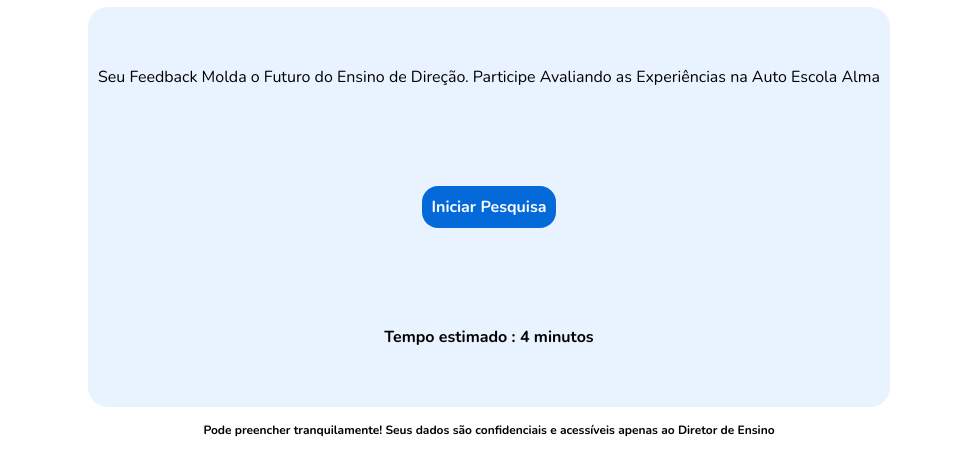
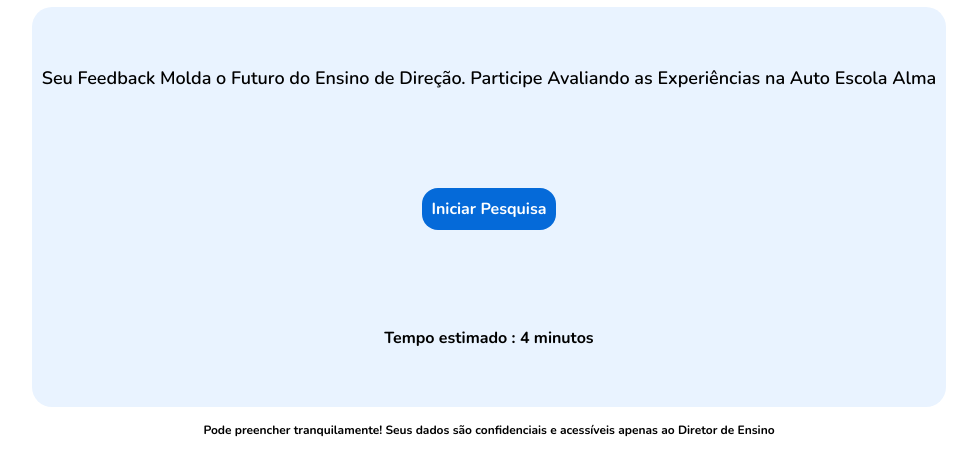
Before and after one commit to marcelocodigos/pesquisa, a plain HTML site: page index.html in a window 1280 px wide. Shown: the part 241-716 px from the top of the page, without its empty margins (151-1128 px from the left). Drawn offline with nearby package versions, Linux system fonts and the light colour scheme.

Commit message:
new css add

```diff
--- a/css/style.css
+++ b/css/style.css
@@ -43,6 +43,11 @@
     padding: 10px;
     text-align: center;
 }
+.inciar-pesquisa p{
+    font-size: 18px;
+    font-weight: 600;
+    line-height: 1.6rem;
+}
 header img{
     width: 100px;
 }
@@ -54,6 +59,13 @@
     background-color:#056AD9 ;
     color: white;
     border-radius: 16px;
+    box-shadow: none;
+    transition: 300ms;
+    cursor: pointer;
+}
+.inciar-pesquisa button:hover{
+    box-shadow: 1px 1px .3rem .1rem #777777;
+    background-color: #0453a8;
 }
 footer{
     text-align: center;
```
